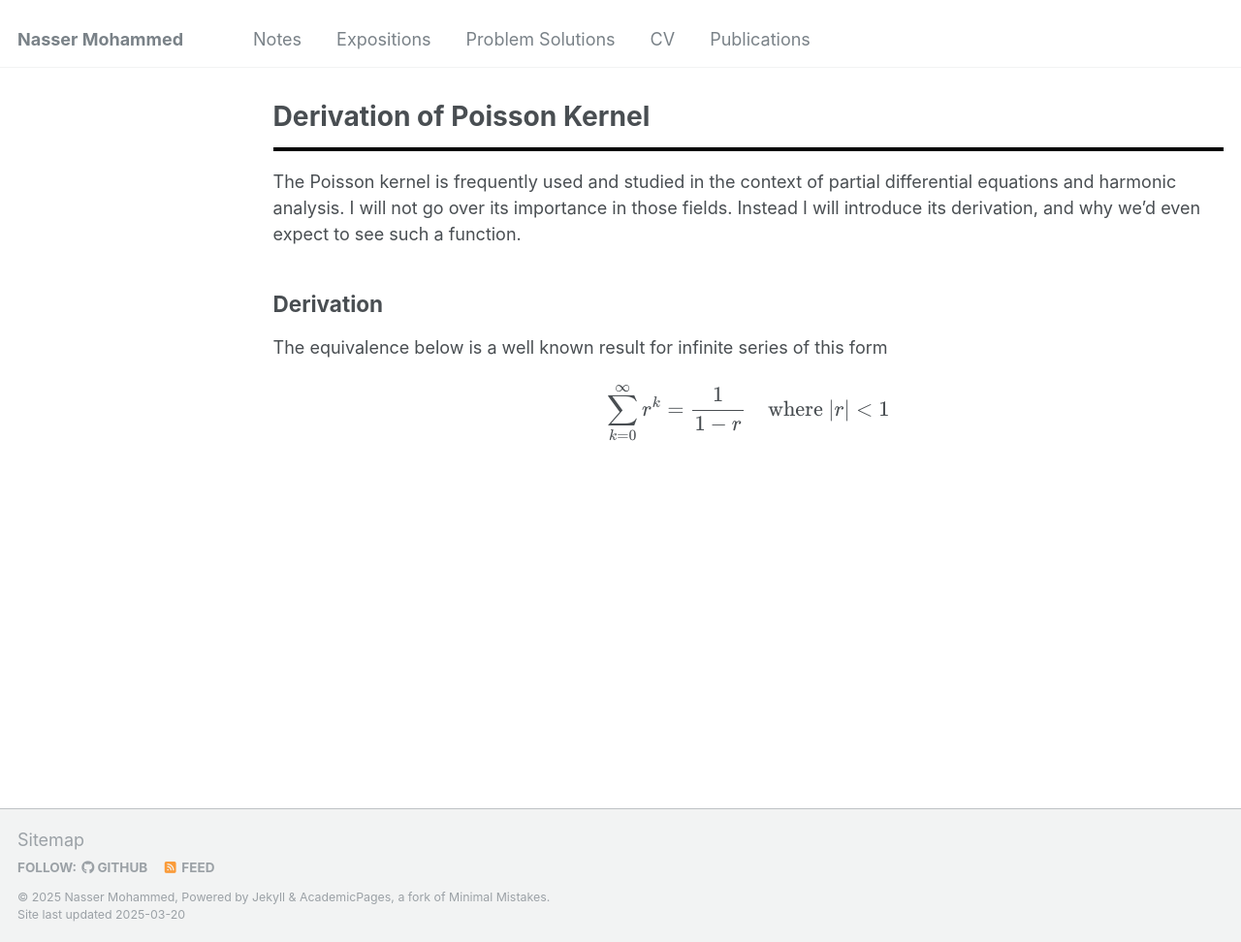
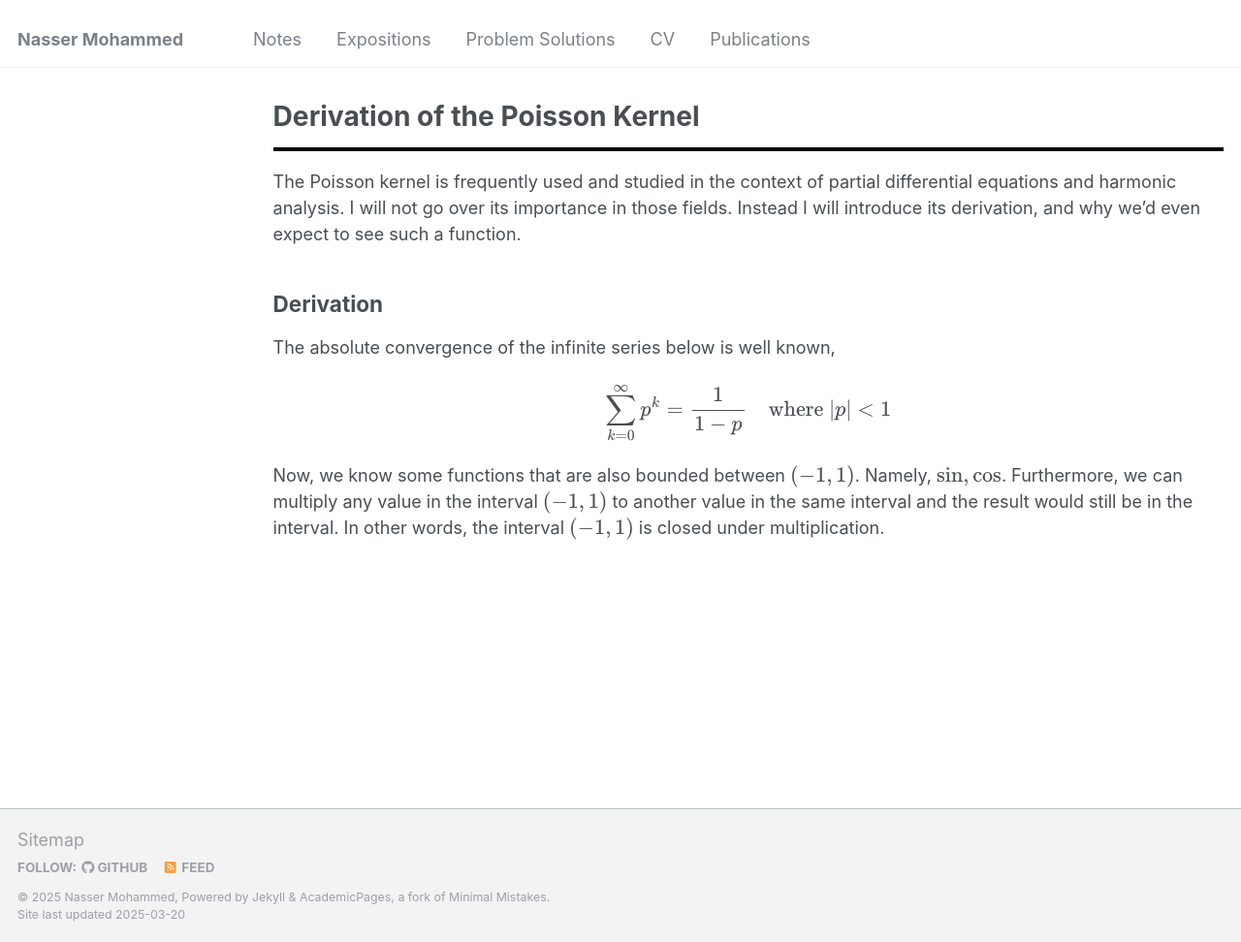
Before and after one commit to Nasser-Mohammed/Nasser-Mohammed.github.io, a Jekyll site: the page built from _pages/notes/Fourier-Analysis/poisson-kernel.md, in a window 1280 px wide and 972 px high. Shown: the whole window at 97% size. Built offline with Jekyll 4.4.1, drawn with Linux system fonts in a browser that asks for light colours.

Commit message:
Update poisson-kernel.md

```diff
--- a/_pages/notes/Fourier-Analysis/poisson-kernel.md
+++ b/_pages/notes/Fourier-Analysis/poisson-kernel.md
@@ -1,6 +1,6 @@
 ---
 layout: archive
-title: "Derivation of Poisson Kernel"
+title: "Derivation of the Poisson Kernel"
 permalink: /notes/fourier-analysis/poisson-kernel/
 author_profile: false
 ---
@@ -8,5 +8,6 @@ author_profile: false
 The Poisson kernel is frequently used and studied in the context of partial differential equations and harmonic analysis. I will not go over its importance in those fields. Instead I will introduce its derivation, and why we'd even expect to see such a function.
 
 ## Derivation
-The equivalence below is a well known result for infinite series of this form
-\\[\sum_{k = 0}^{\infty}r^k = \frac{1}{1-r} \ \ \ \text{ where } |r| < 1\\]
+The absolute convergence of the infinite series below is well known,
+\\[\sum_{k = 0}^{\infty}p^k = \frac{1}{1-p} \ \ \ \text{ where } |p| < 1\\]
+Now, we know some functions that are also bounded between \\((-1,1)\\). Namely, \\(\sin, \cos\\). Furthermore, we can multiply any value in the interval \\((-1,1)\\) to another value in the same interval and the result would still be in the interval. In other words, the interval \\((-1,1)\\) is closed under multiplication.
```
